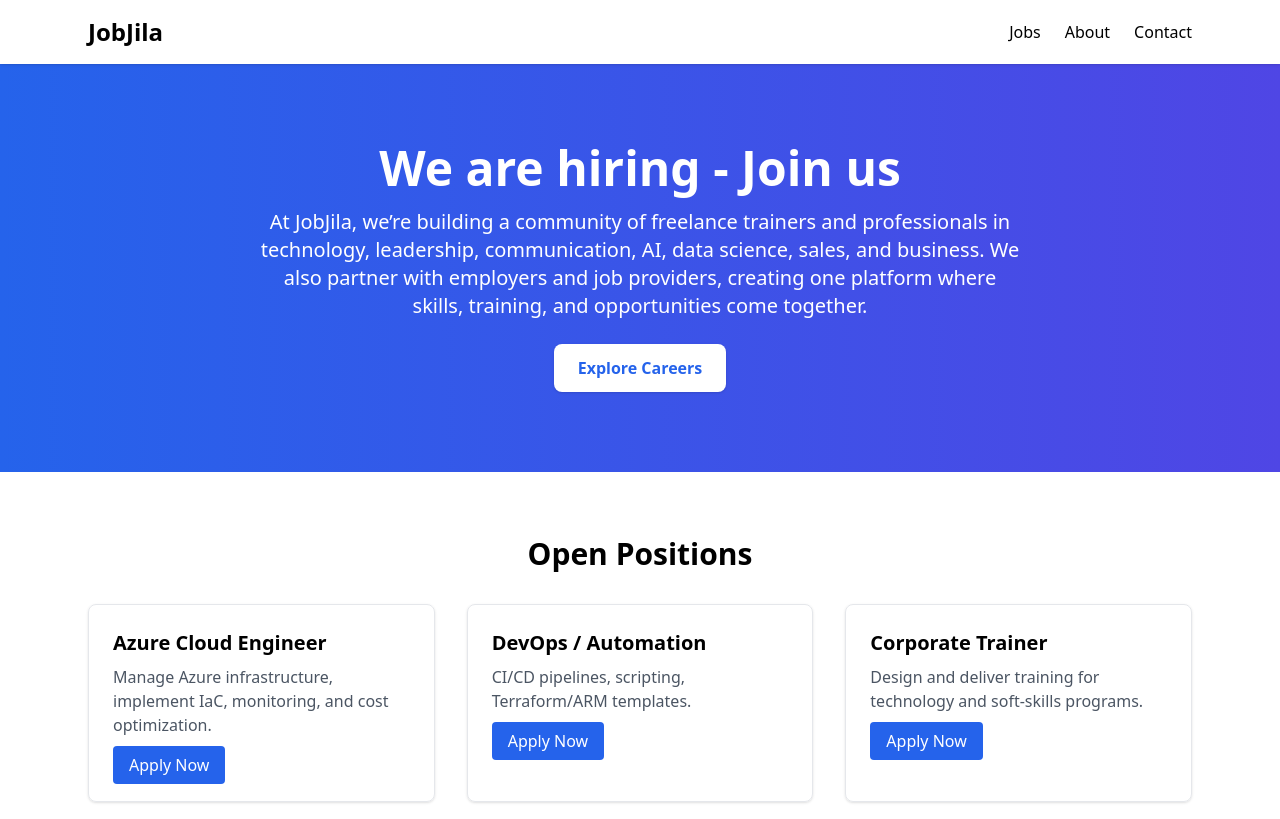
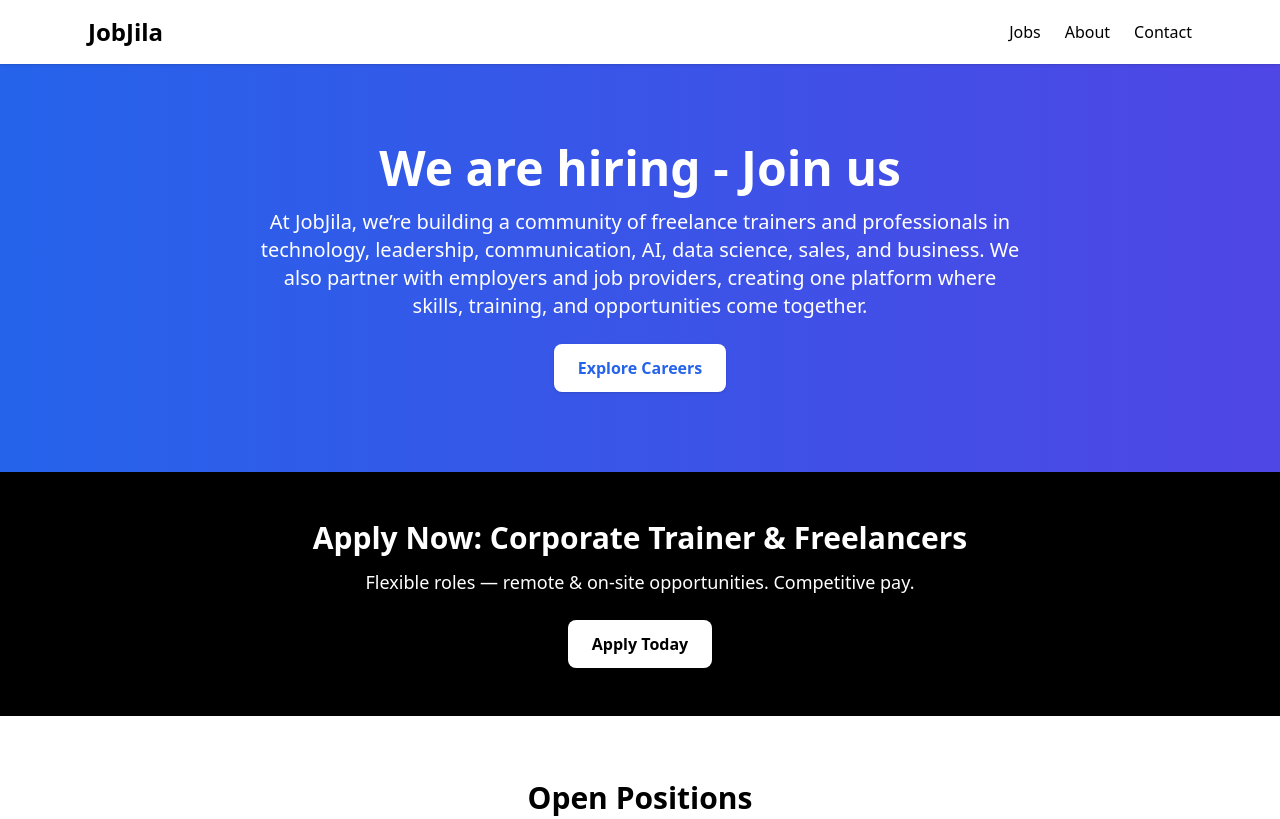
Before and after one commit to jaiswalabhinaw/jobjila, a plain HTML site: page index.html in a window 1280 px wide. Shown: the top 819 px of the page. Drawn offline with nearby package versions, Linux system fonts and the light colour scheme.

Commit message:
Update index.html

```diff
--- a/index.html
+++ b/index.html
@@ -31,6 +31,13 @@
       At JobJila, we’re building a community of freelance trainers and professionals in technology, leadership, communication, AI, data science, sales, and business. We also partner with employers and job providers, creating one platform where skills, training, and opportunities come together.
     </p>
     <a href="#jobs" class="mt-6 inline-block bg-white text-blue-600 font-semibold px-6 py-3 rounded-lg shadow hover:bg-gray-100">Explore Careers</a>
+  </section>
+
+  <!-- Special Call-to-Action Section -->
+  <section class="bg-black text-white py-12 text-center">
+    <h2 class="text-2xl md:text-3xl font-bold">Apply Now: Corporate Trainer & Freelancers</h2>
+    <p class="mt-3 text-lg">Flexible roles — remote & on-site opportunities. Competitive pay.</p>
+    <a href="#contact" class="mt-6 inline-block bg-white text-black font-semibold px-6 py-3 rounded-lg shadow hover:bg-gray-200">Apply Today</a>
   </section>
 
   <!-- Jobs Section -->
```
